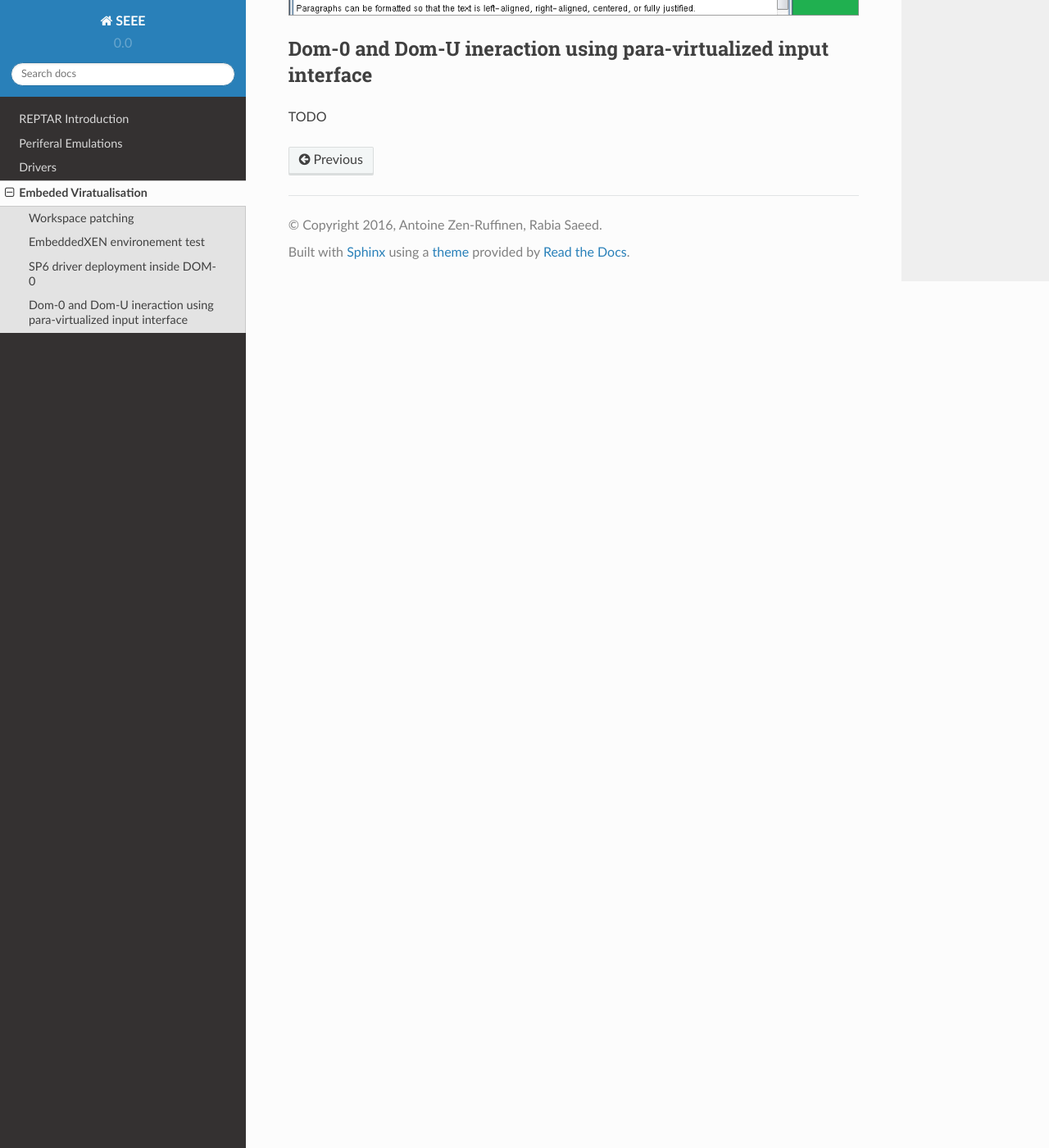
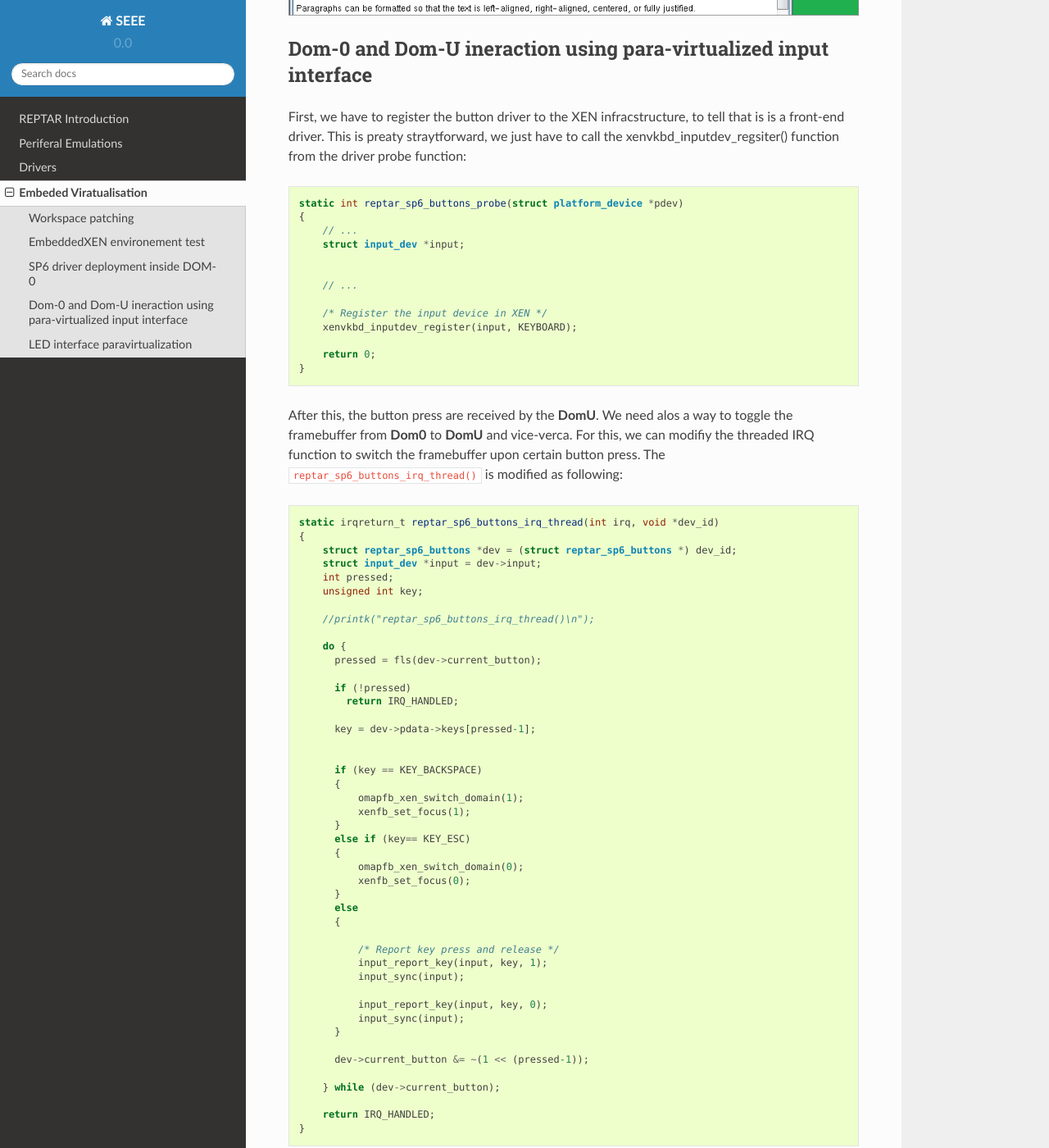
Before and after one commit to AntoineZen/SEEE, a Sphinx documentation site: the page built from report/source/lab4.rst, in a window 1280 px wide and 1400 px high, scrolled down 6159 px. Shown: the whole window at 82% size. Built offline with Sphinx 7.4.7 and the Read the Docs theme 2.0.0, drawn with Linux system fonts in a browser that asks for light colours; some of the changed text lies outside the part shown.

Commit message:
Some progress on part 4 of last lab.
Signed-off-by: AntoineZen <antoine.zen@gmail.com>

```diff
--- a/report/source/lab4.rst
+++ b/report/source/lab4.rst
@@ -304,4 +304,183 @@
 Dom-0 and Dom-U ineraction using para-virtualized input interface
 -----------------------------------------------------------------
 
-TODO
+First, we have to register the button driver to the XEN infracstructure, to tell that is is a front-end driver. This is preaty straytforward, we just have to call the xenvkbd_inputdev_regsiter() function from the driver probe function:
+
+.. code-block:: c
+
+    static int reptar_sp6_buttons_probe(struct platform_device *pdev)
+    {
+    	// ...
+    	struct input_dev *input;
+
+
+        // ...
+
+    	/* Register the input device in XEN */
+    	xenvkbd_inputdev_register(input, KEYBOARD);
+
+    	return 0;
+    }
+
+After this, the button press are received by the **DomU**. We need alos a way to toggle the framebuffer from **Dom0** to **DomU** and vice-verca. For this, we can modifiy the threaded IRQ function to switch the framebuffer upon certain button press. The ``reptar_sp6_buttons_irq_thread()`` is modified as following:
+
+.. code-block:: c
+
+    static irqreturn_t reptar_sp6_buttons_irq_thread(int irq, void *dev_id)
+    {
+    	struct reptar_sp6_buttons *dev = (struct reptar_sp6_buttons *) dev_id;
+    	struct input_dev *input = dev->input;
+    	int pressed;
+    	unsigned int key;
+
+    	//printk("reptar_sp6_buttons_irq_thread()\n");
+
+    	do {
+    	  pressed = fls(dev->current_button);
+
+    	  if (!pressed)
+    	    return IRQ_HANDLED;
+
+    	  key = dev->pdata->keys[pressed-1];
+
+
+    	  if (key == KEY_BACKSPACE)
+    	  {
+    	      omapfb_xen_switch_domain(1);
+    	      xenfb_set_focus(1);
+    	  }
+    	  else if (key== KEY_ESC)
+    	  {
+    	      omapfb_xen_switch_domain(0);
+    	      xenfb_set_focus(0);
+    	  }
+    	  else
+    	  {
+
+    	      /* Report key press and release */
+    	      input_report_key(input, key, 1);
+    	      input_sync(input);
+
+    	      input_report_key(input, key, 0);
+    	      input_sync(input);
+    	  }
+
+    	  dev->current_button &= ~(1 << (pressed-1));
+
+    	} while (dev->current_button);
+
+    	return IRQ_HANDLED;
+    }
+
+
+So when the *ESC* key is pressed, we switch the framebuffer to **Dom0**. When the *BACKSPACE* key is pressed we switch it to **DomU**.
+
+LED interface paravirtualization
+--------------------------------
+
+In this part, first we need to implement the LEDs driver for the **DomU**. This goes in two parts. The **DomU** kernel needs a "front-end" driver that emulate the periferal interface and pass the event to the "back-end" driver, in the **Dom0**, that will actualy interact with the hardware. As on the driver lab, we need to create the periferals of class "leddriver" from the module probe funcion:
+
+.. code-block:: c
+
+    struct xenvled_data {
+    	char                *name;
+    	int                 id;
+    	struct led_classdev	cdev;
+    };
+
+
+    struct xenvled_data leds[6];
+
+    static int ledfront_probe(struct xenbus_device *dev, const struct xenbus_device_id *id)
+    {
+    	int i;
+    	int result;
+
+    	//...
+
+    	for(i=0; i< 6; i++)
+    	{
+    	    leds[i].cdev.name = leds[i].name;
+    	    leds[i].cdev.brightness_set = ledfont_led_set;
+
+            result = led_classdev_register(&dev->dev, &leds[i].cdev);
+            if(result)
+            {
+                printk( "can't allocate led driver %d\n", i);
+                return -ENOENT;
+    	   }
+    	}
+
+        //...
+
+    	return result;
+    }
+
+This will create the ``/sys/class/leds/sp6_ledx`` folder like in the driver lab. When ``.../brightness`` file write call back is then implement as following:
+
+.. code-block:: c
+
+    struct xenvled_data {
+    	char				*name;
+    	int					id;
+    	struct led_classdev	cdev;
+    };
+
+
+    struct xenvled_data leds[6] = {
+        {.name="sp6_led0", .id=0},
+        {.name="sp6_led1", .id=1},
+        {.name="sp6_led2", .id=2},
+        {.name="sp6_led3", .id=3},
+        {.name="sp6_led4", .id=4},
+        {.name="sp6_led5", .id=5},
+    };
+
+    static void ledfont_led_set(struct led_classdev *led_cdev, enum led_brightness value)
+    {
+
+      int id;
+      int i;
+
+      // Find the id
+      for(i=0; i < 6; i++)
+      {
+        if(led_cdev == &leds[i].cdev)
+        {
+          id = leds[i].id;
+        }
+      }
+      send_led_request(id, value);
+    }
+
+This passes the led set event with is ID and value to the **Dom0** driver via the XEN bus (internal IPC between the Doms). This will trigger an callback in the **Dom0** in the form of an virtual interrupt comming from the hardware. This will be the code of this "interrupt":
+
+.. code-block:: c
+
+    static void receive_led_request(int id, int brightness)
+    {
+    	/* How to interact with the LED subsystem and drive the LEDs? */
+    	printk("%s(%d, %d)\n", __func__, id, brightness);
+
+    	if(brightness)
+    	{
+    	    *led_reg |= (1 << id);
+    	}
+    	else
+    	{
+    	    *led_reg &= ~(1 <<id);
+    	}
+    }
+
+This code simply write the hardware register, via the ``led_reg`` pointer. This pointer is global to the module (access limited to it using the ``static`` keyword) and intialized using ``ioremap()`` in the module probe() function:
+
+.. code-block:: c
+
+    static int ledback_probe(struct xenbus_device *dev, const struct xenbus_device_id *id)
+    {
+    	// ...
+
+    	led_reg = ioremap(FPGA_BASE + LED_OFFSET, 4);
+
+    	// ...
+    }
```
